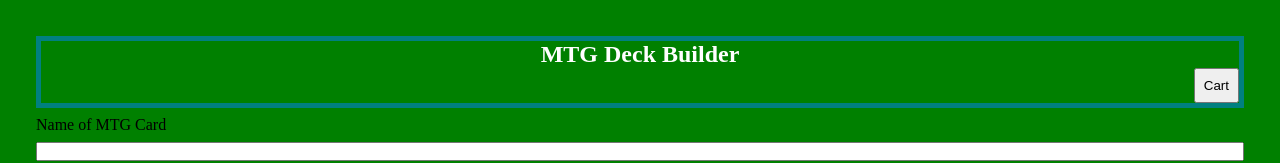
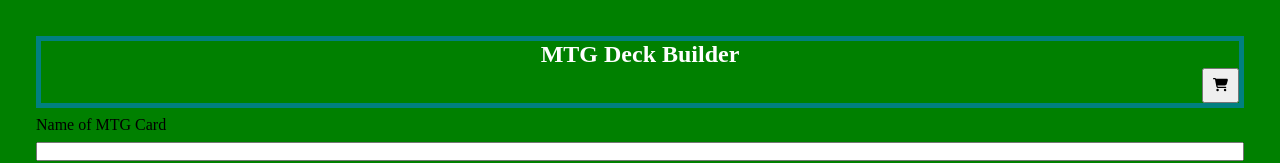
Before and after one commit to Hradwan5597/mtg-deck-builder, a React (Create React App) app: page / in a window 1280 px wide. Shown: the top 163 px of the page. Built offline with nearby package versions, Linux system fonts and the light colour scheme.

Commit message:
installed fontawesome, cartholdsitems indicator added to shopping cart button

```diff
--- a/src/components/TopBar.css
+++ b/src/components/TopBar.css
@@ -11,6 +11,13 @@
     justify-content: right;
 }
 
+.cart-holds-items-indicator
+{
+    position: absolute;
+    right: 10px;
+    top: 100px;
+}
+
 button#cart
 {
     padding: 0.5rem;
--- a/src/components/TopBar.js
+++ b/src/components/TopBar.js
@@ -1,17 +1,22 @@
 import './TopBar.css';
 import { useState } from 'react';
+import { FontAwesomeIcon } from '@fortawesome/react-fontawesome';
+import { faShoppingCart, faCircle } from '@fortawesome/free-solid-svg-icons';
 
 const TopBar = (props) =>
 {
-
-    const [shoppingCart, setShoppingCartItem] = useState([])
+    const [cartHoldsItems, setCartHoldsItems] = useState(false);
 
     return(
         <div className="TopBar grid-container">
             <h2>MTG Deck Builder</h2>
             <div className="user-controls">
                 <button id="cart" onClick={props.onShoppingCartClick}>
-                    Cart
+                    <span className='fa-layers fa-fw'>
+                        <FontAwesomeIcon icon={faShoppingCart} />
+                        {cartHoldsItems && <FontAwesomeIcon icon={faCircle} color="orange" transform="right-20 down-20"/>}
+
+                    </span>
                 </button>
             </div>
 
```
